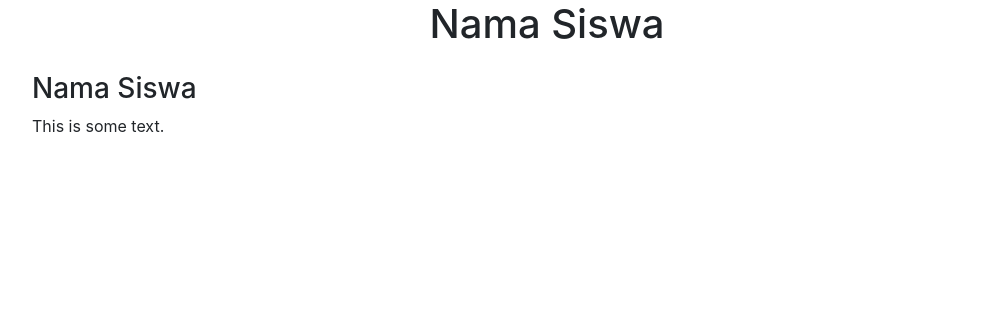
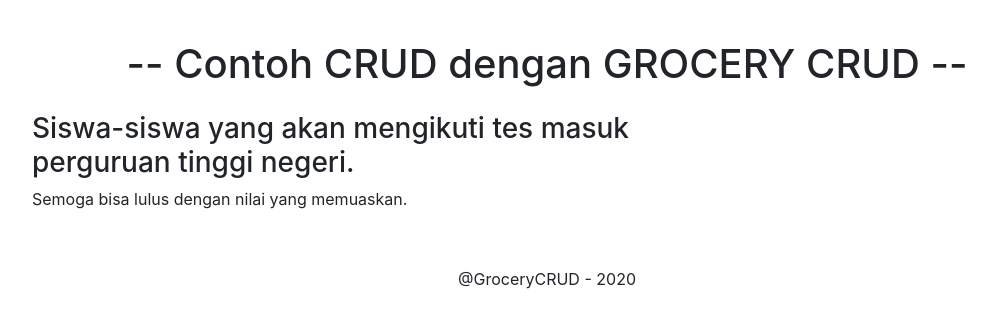
Before and after one commit to DetectiveHyena/CI3-CRUD-dengan-Grocery-Crud, a PHP site: template application/views/siswas.php in a window 1280 px wide. Shown: the top 328 px of the page, without its empty margins (93-1089 px from the left). Run offline with PHP 8.4, Linux system fonts and the light colour scheme; the template is opened without the code that fills it, so the values that code supplies are empty.

Commit message:
Menambahkan judul aplikasi

```diff
--- a/application/controllers/Cruds.php
+++ b/application/controllers/Cruds.php
@@ -15,7 +15,7 @@ class Cruds extends CI_Controller {
 
 	public function index()
 	{
-		$data['title'] = 'Halaman Tampil Semua Siswa';
+		$data['title'] = 'Contoh CRUD dengan GROCERY CRUD';
 
  		 $this->load->view('siswa/header',$data);
 		 $this->load->view('siswa/index');
--- a/application/views/siswas.php
+++ b/application/views/siswas.php
@@ -1,7 +1,7 @@
 <!DOCTYPE html>
 <html lang="en">
 <head>
-  <title>Halaman Tampil siswa</title>
+  <title>Contoh CRUD dengan GROCERY CRUD</title>
   <meta charset="utf-8">
   <meta name="viewport" content="width=device-width, initial-scale=1">
   <link rel="stylesheet" href="https://maxcdn.bootstrapcdn.com/bootstrap/4.4.1/css/bootstrap.min.css">
@@ -18,17 +18,17 @@
 
 	<div class="container">
   	<div class="row">
-  		<div class="col-md-12 justify-content-center ">
+  		<div class="col-md-12 justify-content-center mt-3 pt-4 ">
 
-  			<h1><center class="h1tebal">Nama Siswa</center></h1>
+  			<h1><center class="h1tebal">-- 	Contoh CRUD dengan GROCERY CRUD --</center></h1>
   		</div>
 
   	</div>
 
   	<dir class="row">
   		<div class="col-md-8">
-  			<h3>Nama Siswa</h3>
- 			 <p>This is some text.</p>
+  			<h3>Siswa-siswa yang akan mengikuti tes masuk perguruan tinggi negeri.  </h3>
+ 			 <p>Semoga bisa lulus dengan nilai yang memuaskan.</p>
   		</div>
   	</dir>
   	<div class="">
@@ -39,6 +39,10 @@
     <?php endforeach; ?>
 </div>
 
+<footer class="mb-5 pb-4"><br>
+	<center>@GroceryCRUD - 2020 </center>
+
+</footer>
 
 </body>
 </html>
```
